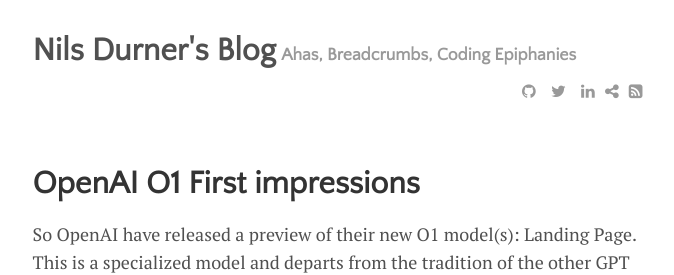
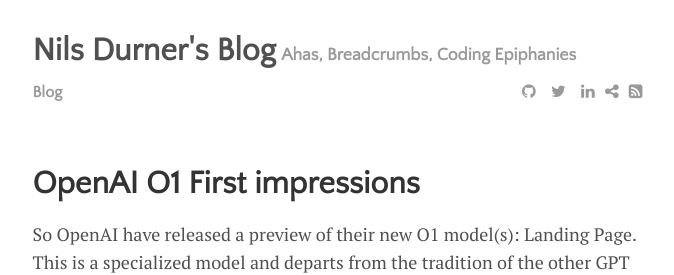
Before and after one commit to ndurner/ndurner.github.io, a Jekyll site: the page built from index.html, in a window 1280 px wide. Shown: the top 275 px of the page, without its empty margins (300-974 px from the left). Built offline with Jekyll 4.4.1, drawn with Linux system fonts in a browser that asks for light colours; the list of posts is cut into pages by our own code.

Commit message:
blog test

```diff
--- a/_data/settings.yml
+++ b/_data/settings.yml
@@ -10,6 +10,7 @@
 #- {name: 'About',   url: 'about.html'}
 #- {name: 'Writing', url: 'writing.html'}
 #- {name: 'Contact', url: 'contact.html'}
+- {name: 'Blog', url: 'blog.html'}
 
 # Available social icons are powered by Font Awesome, so you can use any icon that they offer
 social:
--- a/_layouts/home.html
+++ b/_layouts/home.html
@@ -17,6 +17,8 @@
       <span class="post-date"><i class="fa fa-calendar" aria-hidden="true"></i> {{ post.date | date_to_string }} - <i class="fa fa-clock-o" aria-hidden="true"></i> {% include read-time.html %}</span>
     </p>
   </div>
+{% else %}
+  <p>No posts found</p>
 {% endfor %}
 <!-- Pagination links -->
 <div class="pagination">
--- a/blog.html
+++ b/blog.html
@@ -1,4 +1,4 @@
 ---
 layout: home
-title: Home
+title: Blog
 ---
```
